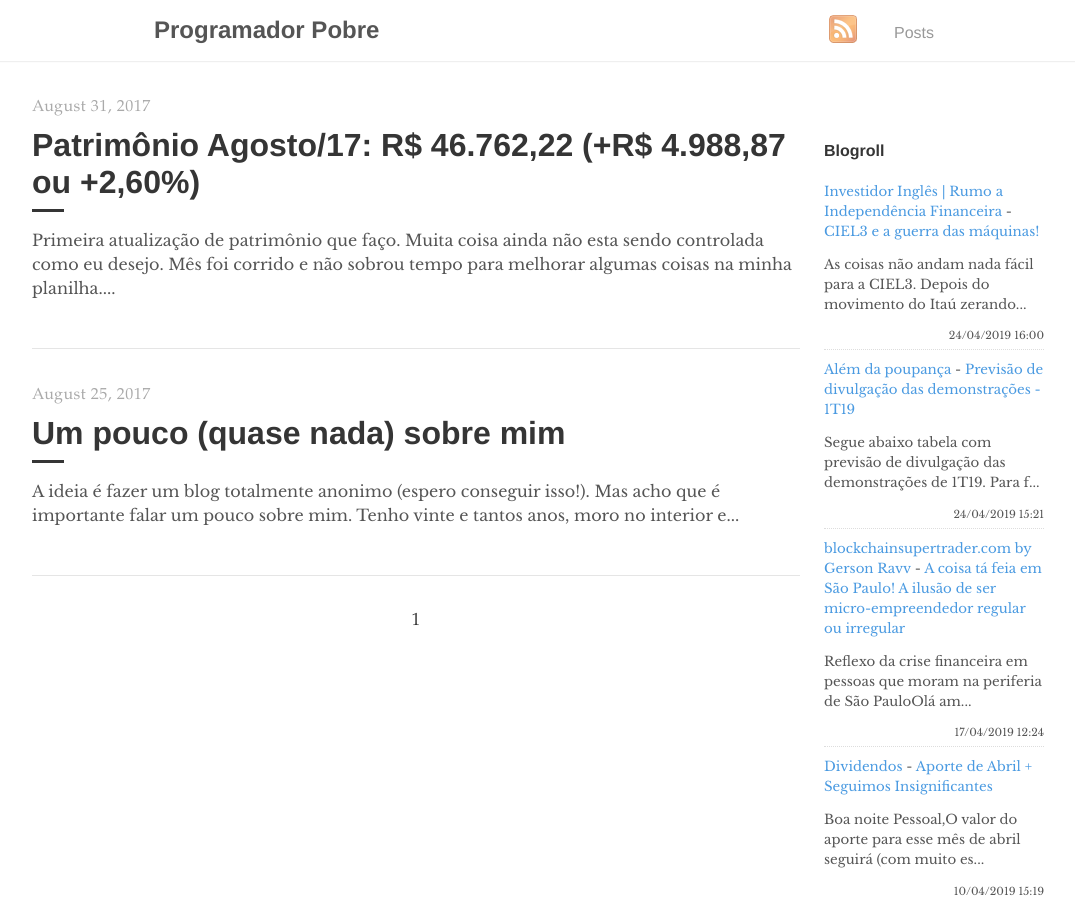
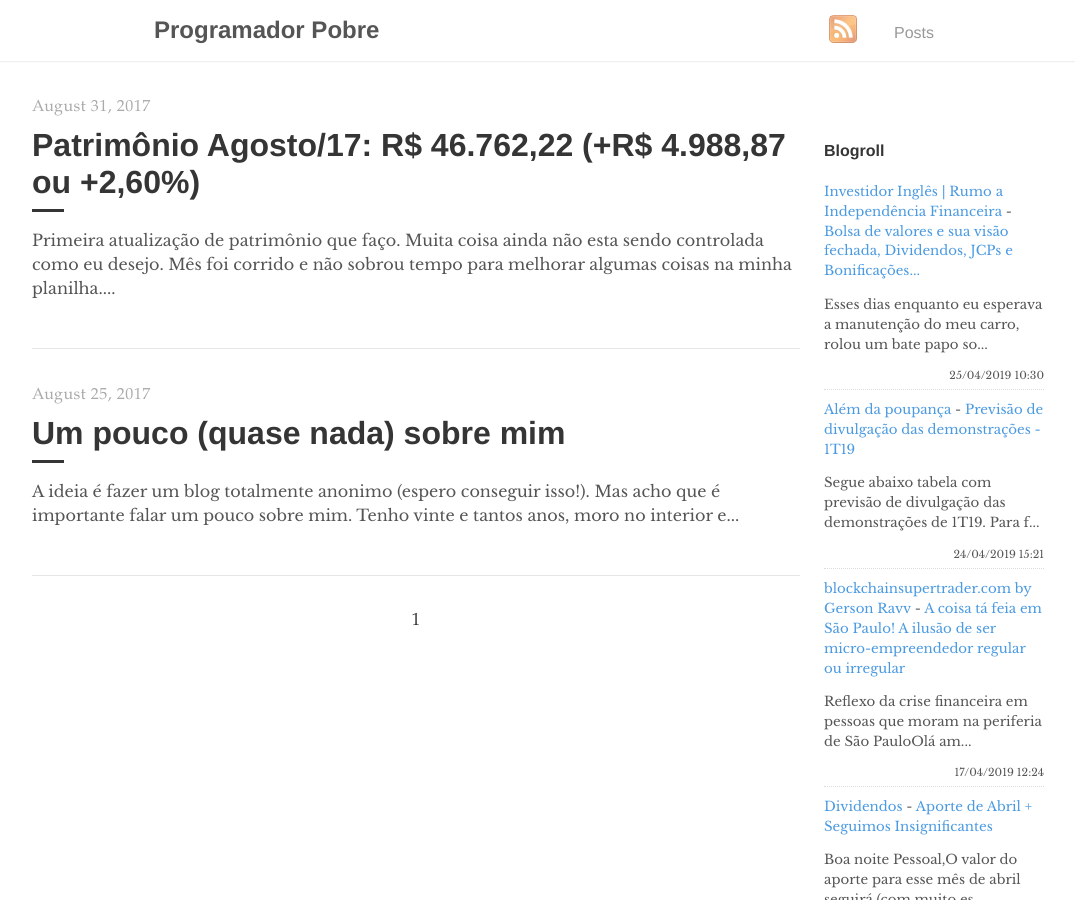
Before and after one commit to programadorpobre/programadorpobre.github.io, a Jekyll site: the page built from index.html, in a window 1280 px wide and 900 px high. Shown: the whole window, without its empty margins (96-1171 px from the left). Built offline with Jekyll 4.4.1, drawn with Linux system fonts in a browser that asks for light colours; the list of posts is cut into pages by our own code; comment, search, counter and statistics services are not loaded.

Commit message:
[ci skip] travis #628

```diff
--- a/_includes/feed-entries.html
+++ b/_includes/feed-entries.html
@@ -1,7 +1,7 @@
 <div class="feed-entry">
-    <a class="feed-entry-site-name" href="https://www.investidoringles.com/">Investidor Inglês | Rumo a Independência Financeira</a> - <a class="feed-entry-title" href="https://www.investidoringles.com/2019/04/ciel3-guerra-das-maquinas.html">CIEL3 e a guerra das máquinas!</a>
-    <p class="feed-entry-summary">As coisas não andam nada fácil para a CIEL3. Depois do movimento do Itaú zerando...</p>
-    <time datetime="2019-04-24T16:00:00.000-03:00">24/04/2019 16:00</time>
+    <a class="feed-entry-site-name" href="https://www.investidoringles.com/">Investidor Inglês | Rumo a Independência Financeira</a> - <a class="feed-entry-title" href="https://www.investidoringles.com/2019/04/dividendos-e-juros-sobre-capital-proprio.html">Bolsa de valores e sua visão fechada, Dividendos, JCPs e Bonificações...</a>
+    <p class="feed-entry-summary">Esses dias enquanto eu esperava a manutenção do meu carro, rolou um bate papo so...</p>
+    <time datetime="2019-04-25T10:30:00.001-03:00">25/04/2019 10:30</time>
 </div>
 <div class="feed-entry">
     <a class="feed-entry-site-name" href="https://alemdapoupanca.blogspot.com/">Além da poupança</a> - <a class="feed-entry-title" href="https://alemdapoupanca.blogspot.com/2019/04/previsao-de-divulgacao-das_24.html">Previsão de divulgação das demonstrações - 1T19</a>
```
